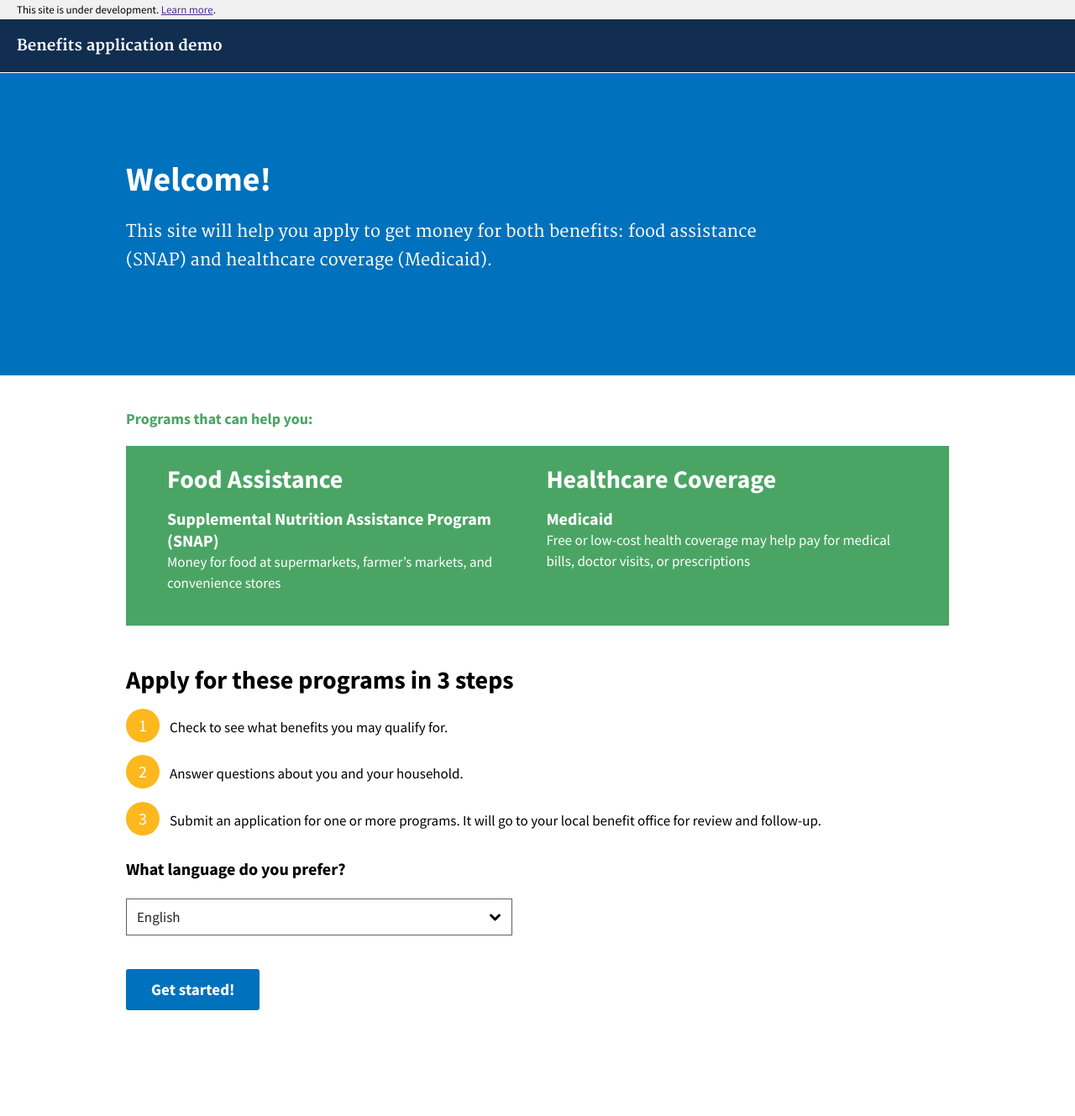
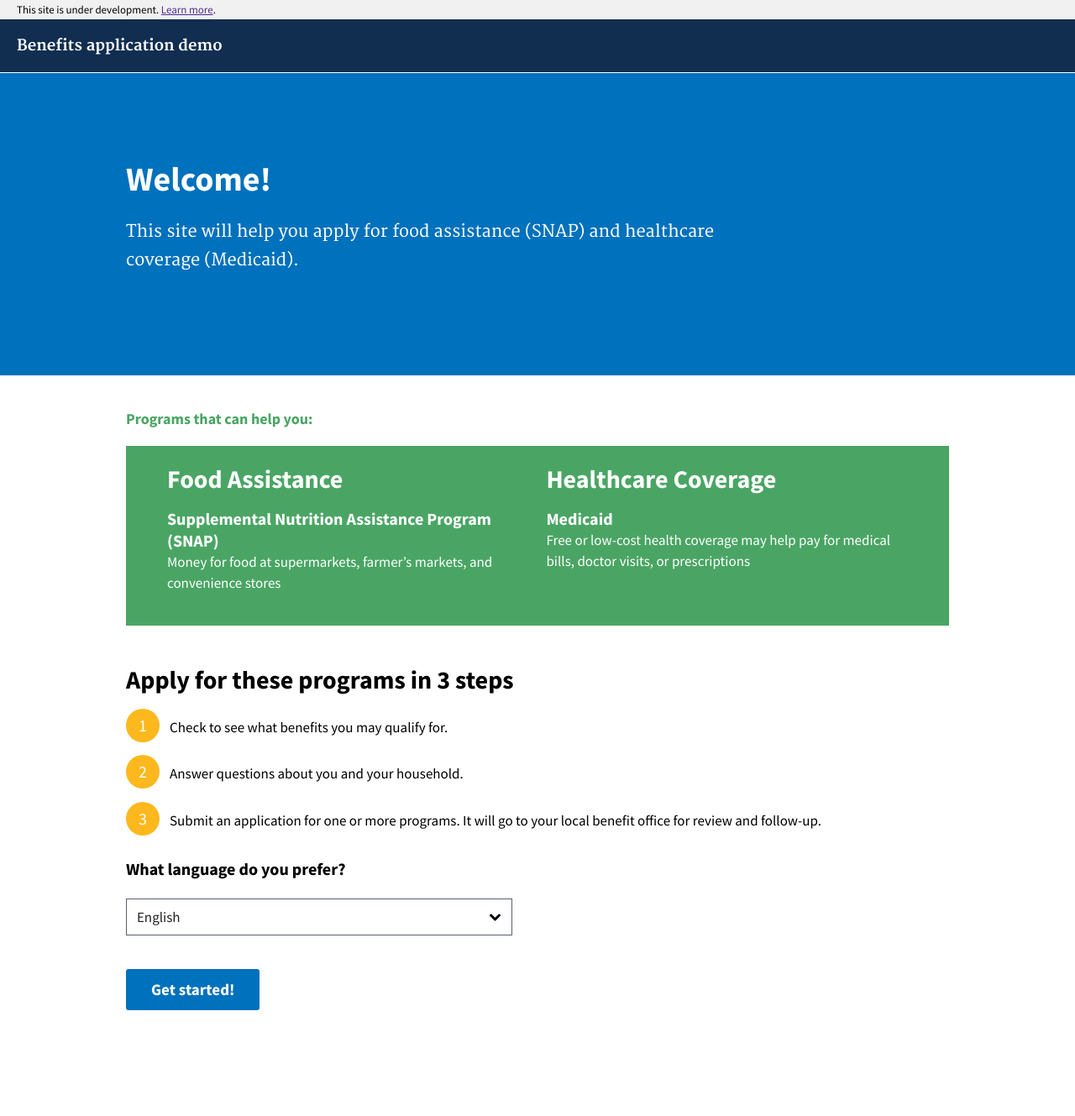
Before and after one commit to usds/benefits-enrollment-prototype, a Jekyll site: the page built from welcome.html, in a window 1280 px wide. Shown: the whole page at 84% size. Built offline with Jekyll 4.4.1, drawn with Linux system fonts in a browser that asks for light colours.

Commit message:
Content tweaks based on stakeholder feedback

```diff
--- a/welcome.html
+++ b/welcome.html
@@ -5,7 +5,7 @@ layout: basic
 <div class="hero">
 	<div class="usa-grid">
 		<h1>Welcome!</h1>
-		<p class="usa-font-lead">This site will help you apply to get money for both benefits: food assistance (SNAP) and healthcare coverage (Medicaid).</p>
+		<p class="usa-font-lead">This site will help you apply for food assistance (SNAP) and healthcare coverage (Medicaid).</p>
 	</div>
 </div>
 
```
